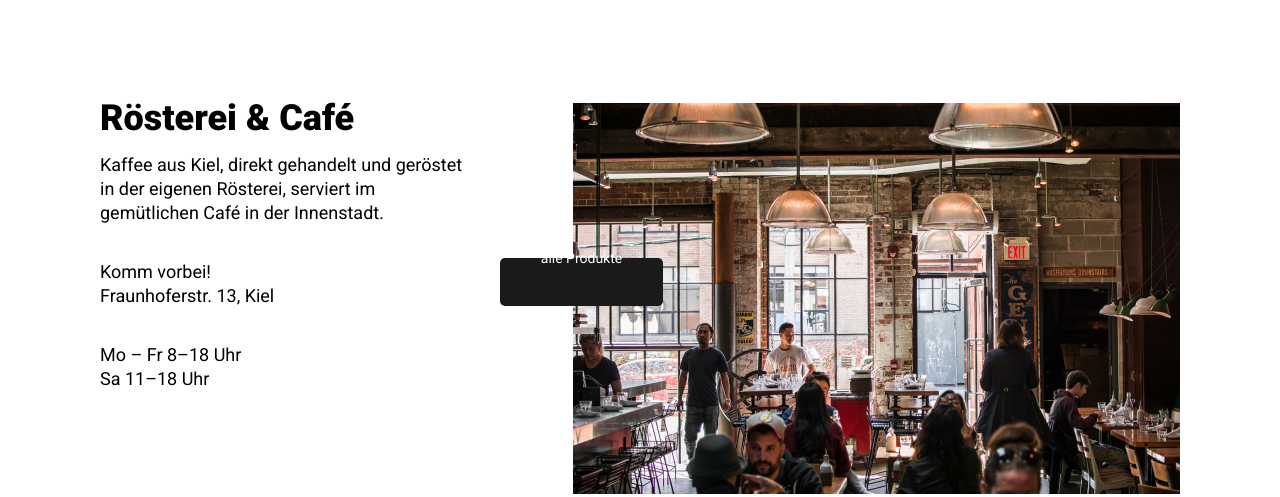
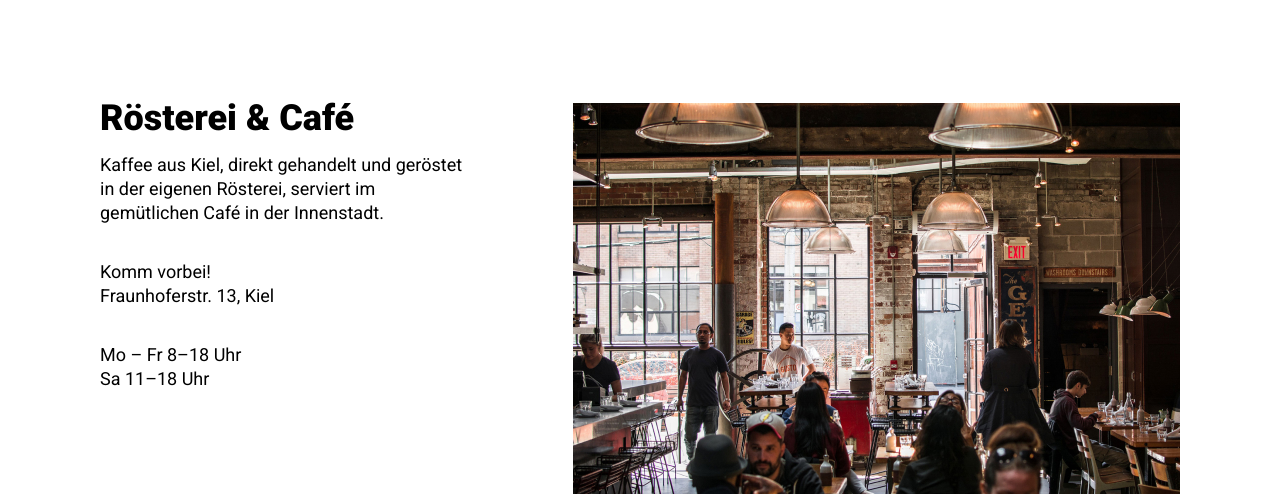
Before and after one commit to Ginny123/Coffeeshop-Rustica_Brigitte, a website built with Parcel: page src/index.html in a window 1280 px wide. Shown: the part 542-1039 px from the top of the page. Built offline with nearby package versions, Linux system fonts and the light colour scheme.

Commit message:
correction section-coffee

```diff
--- a/src/css/components/_coffee.scss
+++ b/src/css/components/_coffee.scss
@@ -1,23 +1,27 @@
 .coffee {
   display: flex;
   justify-content: center;
+  flex-wrap: wrap;
   line-height: 24px;
-    position: relative;
-
+  margin-bottom: 2.5rem;
 
   &__costa-rica {
     line-height: 30px;
     margin-right: 15px;
-        &--img {
-            padding-bottom: 20px;
+
+    &--text-box {
+      margin-top: 1rem;
+      margin-bottom: 5rem;
+    }
+
+    &--icon-coffee {
+      margin-right: 0.5rem;
     }
   }
 
   &__btn-container {
-        position: absolute;
-        left: 500px;
-        top: 800px;
-        padding: 3rem 10rem;
-        transform: translate(-50%, -50%);
+    width: 100%;
+    display: flex;
+    justify-content: center;
   }
 }
```
Lines whose indentation alone changed are shown as unchanged.
